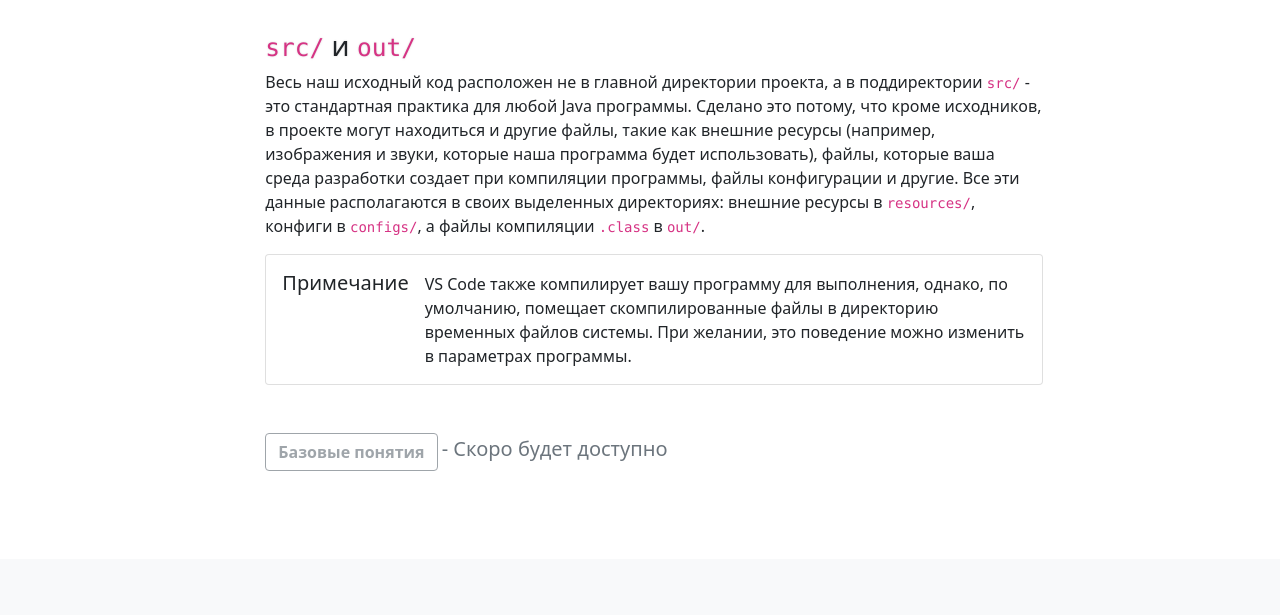
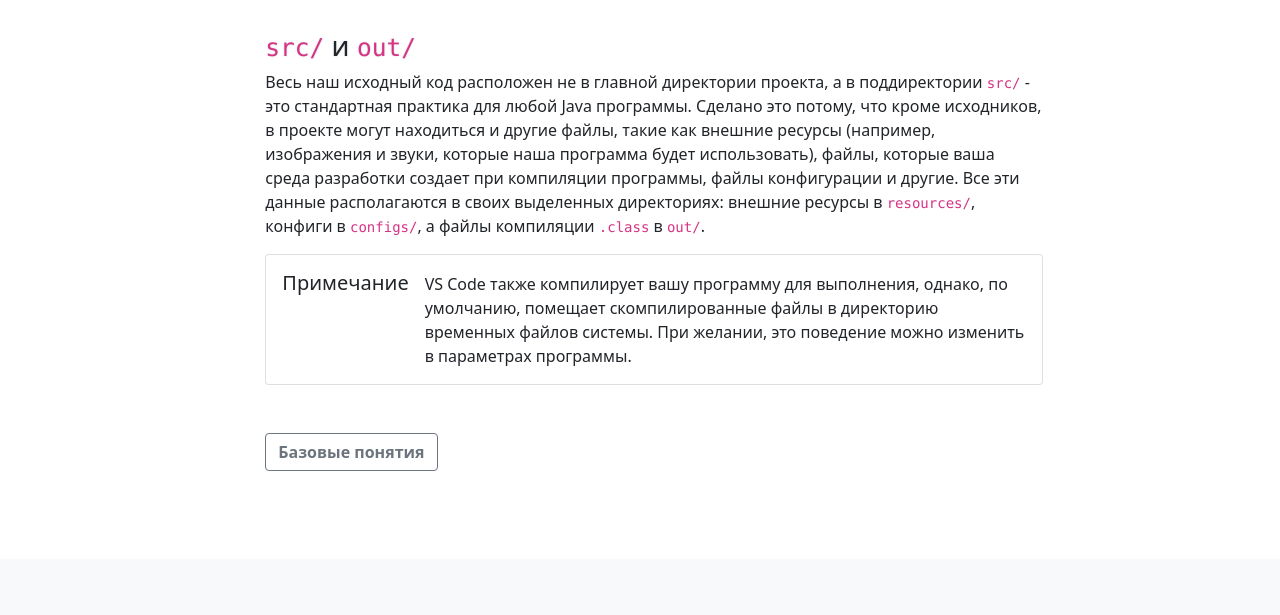
Before and after one commit to KostarSf/code_tasks, a website: page get_started.html in a window 1280 px wide. Shown: the part 8800-9415 px from the top of the page. Drawn offline with nearby package versions, Linux system fonts and the light colour scheme; a script that the page names is missing.

Commit message:
added links to base knowledges page

```diff
--- a/get_started.html
+++ b/get_started.html
@@ -400,7 +400,7 @@ public class CreatingApp {
                     </div>
                 </div>
 
-                <p class="mt-5 "><a class="btn btn-outline-secondary disabled"><strong>Базовые понятия</strong></a> <span class="text-muted fs-5"> - Скоро будет доступно</span></p>
+                <p class="mt-5 "><a href="base_knowledges.html" class="btn btn-outline-secondary"><strong>Базовые понятия</strong></a></p>
             </div>
         </main>
     </div>
```
